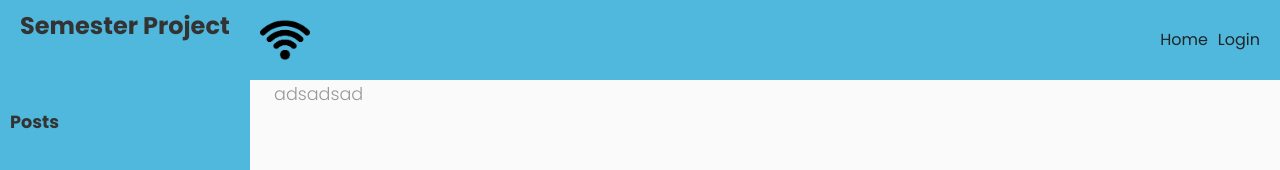
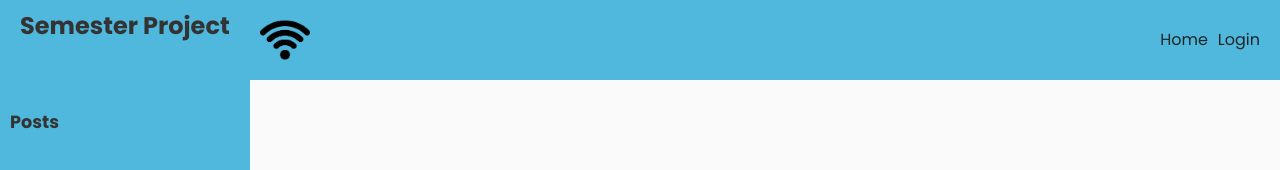
Before and after one commit to Pjatte1337/semester-project-2resit, a React (Create React App) app: page /dashboard in a window 1280 px wide. Shown: the top 170 px of the page. Built offline with nearby package versions, Linux system fonts and the light colour scheme.

Commit message:
removed wrong content

```diff
--- a/src/components/content/Content.js
+++ b/src/components/content/Content.js
@@ -12,7 +12,6 @@ const Content = (props) => {
       {/* Main Content */}
       <div className="main-content">
         {props.children}
-        <p>adsadsad</p>
       </div>
     </div>
   );
```
